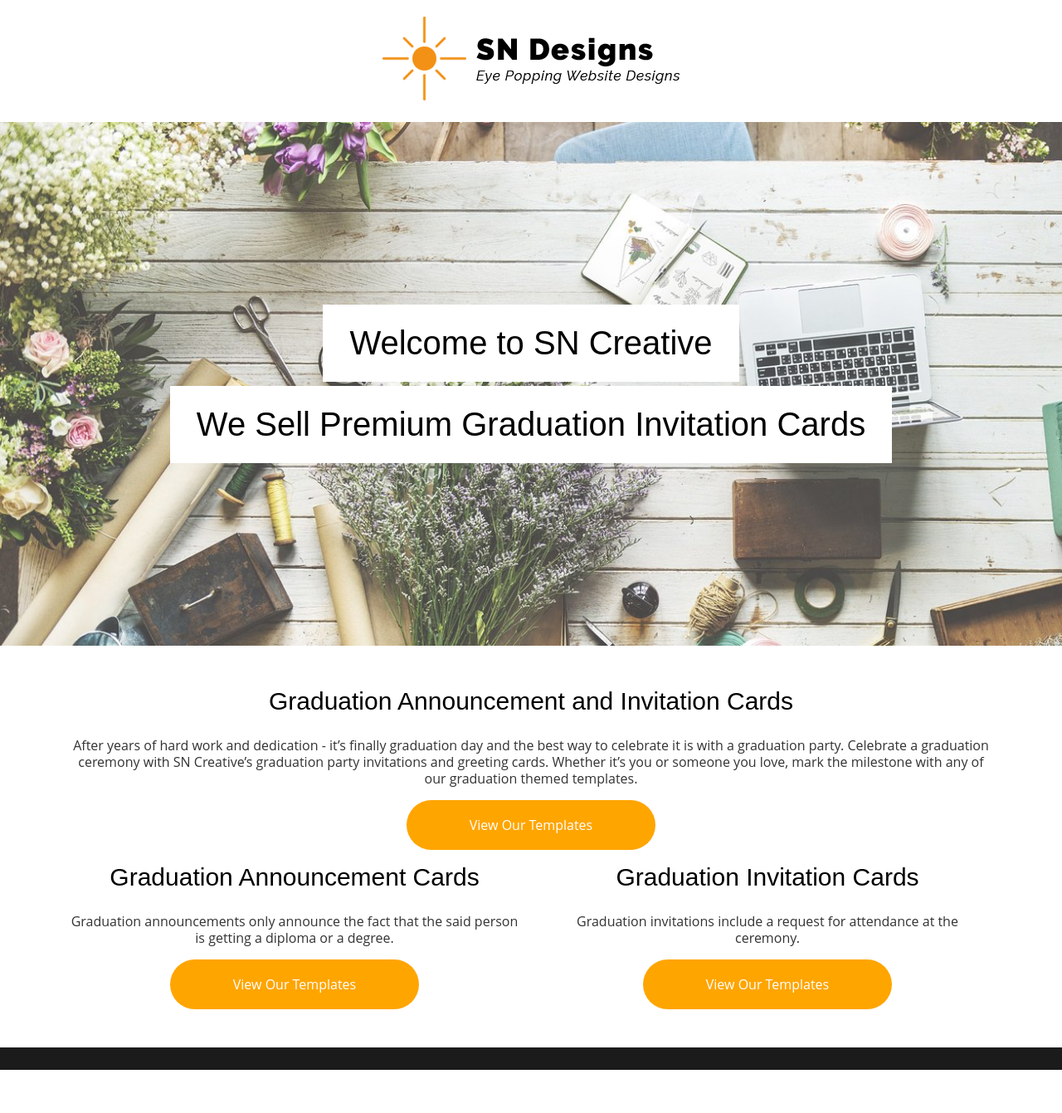
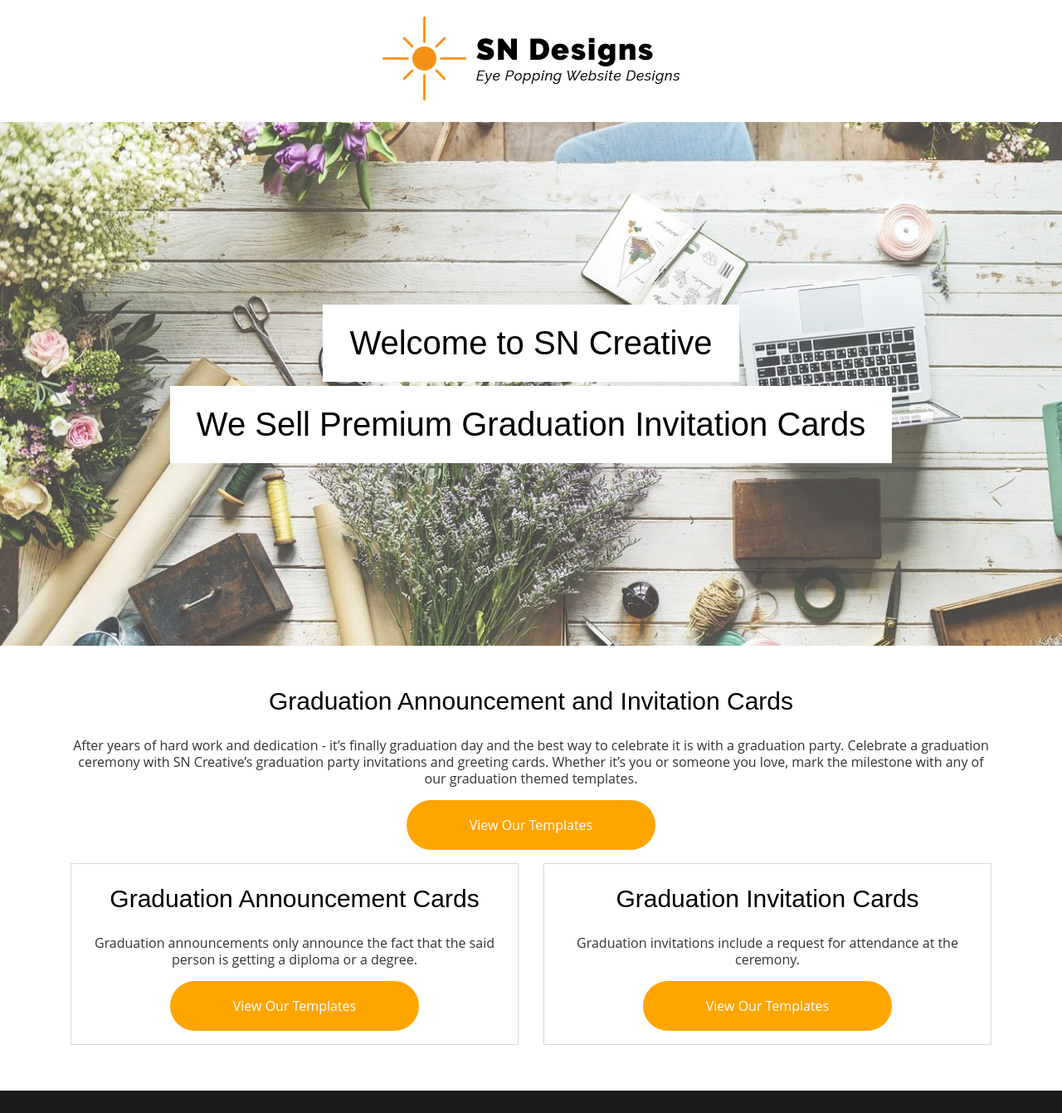
Before and after one commit to sncreative/sncreative.github.io, a Jekyll site: the page built from index.md, in a window 1280 px wide. Shown: the whole page at 83% size. Built offline with Jekyll 4.4.1, drawn with Linux system fonts in a browser that asks for light colours; nearby versions of some CDN libraries; before the commit the page ends 1289 px from its top, so only the background shows below that.

Commit message:
Add files via upload

```diff
--- a/index.md
+++ b/index.md
@@ -26,18 +26,22 @@ description: Celebrate a graduation ceremony with SN Creative’s graduation par
 </div>
 </div>
 
-<div class="row">
+<div class="row equal-height">
 
 <div class="col-md-6">
+<div class="s1">
 <h2 class="centered">Graduation Announcement Cards</h2>
 <p class="centered">Graduation announcements only announce the fact that the said person is getting a diploma or a degree.</p>
 <p><a href="" class="b1">View Our Templates</a></p>
 </div>
+</div>
 
 <div class="col-md-6">
+<div class="s1">
 <h2 class="centered">Graduation Invitation Cards</h2>
 <p class="centered">Graduation invitations include a request for attendance at the ceremony.</p>
 <p><a href="" class="b1">View Our Templates</a></p>
+</div>
 </div>
 
 </div>
```
